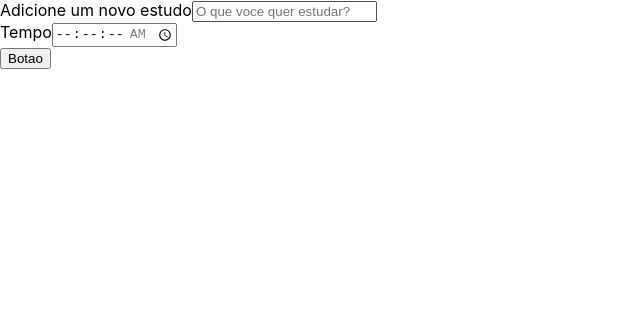
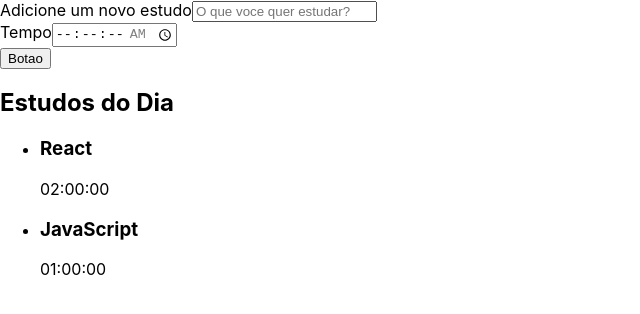
Before and after one commit to Paxxaglia/Passaglia-Studies-Projeto, a React (Create React App) app: page / in a window 1280 px wide. Shown: the top 314 px of the page, without its empty margins (0-640 px from the left). Built offline with nearby package versions, Linux system fonts and the light colour scheme; the HTML template or start-up script is replaced by a standard one.

Commit message:
Criando componente da lista e Textos

```diff
--- a/src/App.tsx
+++ b/src/App.tsx
@@ -1,11 +1,13 @@
 import React from 'react';
 import Botao from './components/Botao';
 import Formulario from './components/Formulario';
+import Lista from './components/Lista';
 
 function App() {
   return (
     <div className="App">
       <Formulario />
+      <Lista />
     </div>
   );
 }
--- /dev/null
+++ b/src/components/Lista/index.tsx
@@ -0,0 +1,26 @@
+import React from "react";
+import { deflate } from "zlib";
+
+function Lista() {
+    return (
+        <aside>
+            <h2>Estudos do Dia</h2>
+            <ul>
+                <li>
+                    <h3> React</h3>
+                    <span>
+                        02:00:00
+                    </span>
+                </li>
+                <li>
+                    <h3> JavaScript</h3>
+                    <span>
+                        01:00:00
+                    </span>
+                </li>
+            </ul>
+        </aside>
+    )
+}
+
+export default Lista;
```
